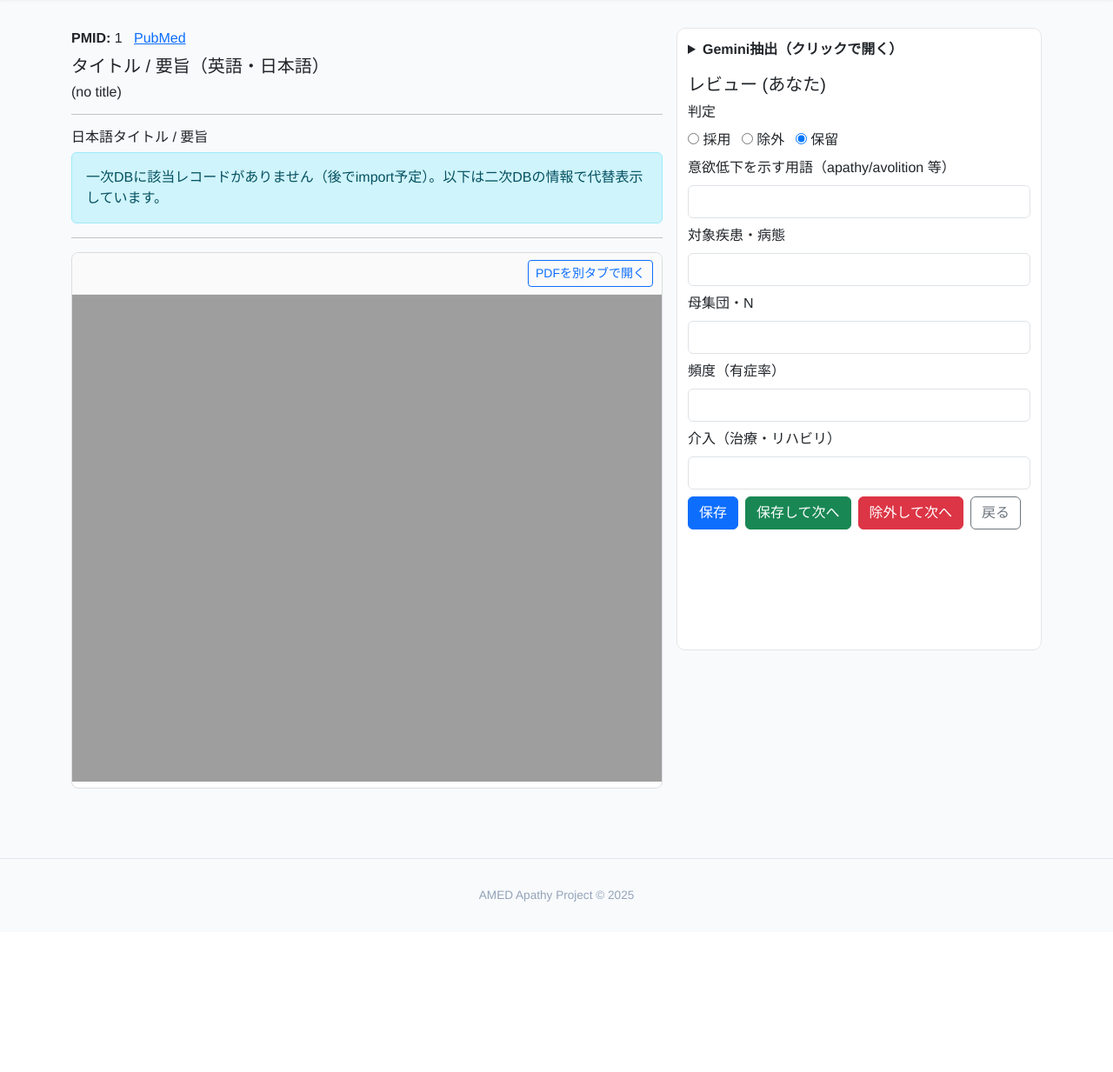
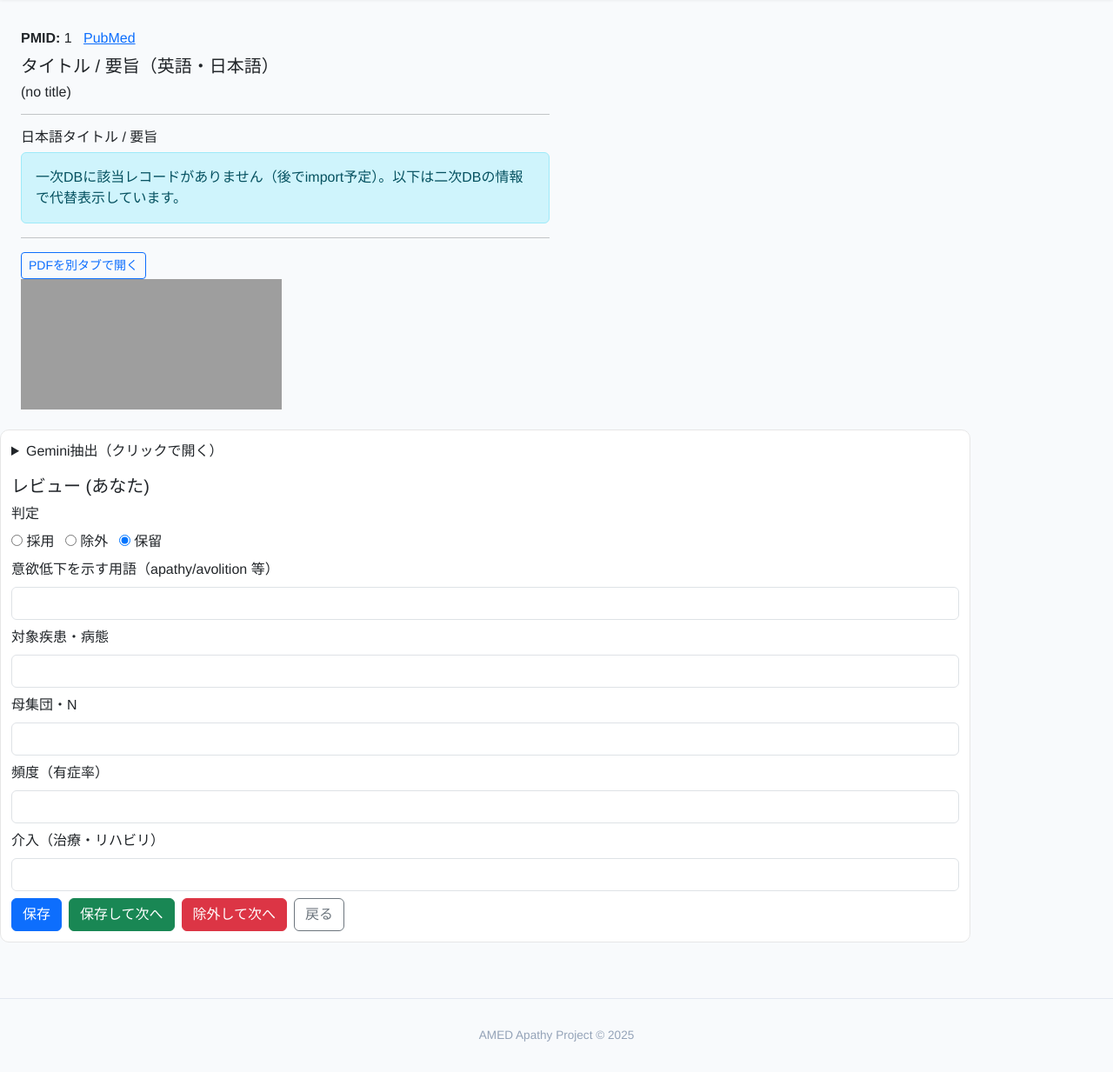
Before and after one commit to kasadera-creator/apathy_screen, a FastAPI app: page /secondary/1/1 in a window 1280 px wide. Shown: the part 66-1299 px from the top of the page at 87% size. Before the commit the page ends 1103 px from the top, so only its background shows below. Run offline with FastAPI, Linux system fonts and the light colour scheme; the visitor is signed in with stand-in values (Sample User, id 1); data comes from the database, SQL or seed files in the repository; data that the repository does not hold is empty.

Commit message:
２次スクリーニング表示修正

```diff
--- a/app/main.py
+++ b/app/main.py
@@ -356,6 +356,69 @@ def get_scale_article_safe(session: Session, article_id: int) -> Optional[Simple
         else:
             data[c] = None
     return SimpleNamespace(**data)
+
+
+def _serialize_article(article) -> Optional[dict]:
+    """
+    ORM Article -> template-safe dict
+    """
+    if not article:
+        return None
+    return {
+        "id": getattr(article, "id", None),
+        "pmid": getattr(article, "pmid", None),
+        "title_en": getattr(article, "title_en", None),
+        "abstract_en": getattr(article, "abstract_en", None),
+        "title_ja": getattr(article, "title_ja", None),
+        "abstract_ja": getattr(article, "abstract_ja", None),
+        "doi": getattr(article, "doi", None),
+        "year": getattr(article, "year", None),
+    }
+
+
+def _serialize_secondary(secondary) -> Optional[dict]:
+    if not secondary:
+        return None
+    return {
+        "pmid": getattr(secondary, "pmid", None),
+        "is_physical": bool(getattr(secondary, "is_physical", False)),
+        "is_brain": bool(getattr(secondary, "is_brain", False)),
+        "is_psycho": bool(getattr(secondary, "is_psycho", False)),
+        "is_drug": bool(getattr(secondary, "is_drug", False)),
+        "pdf_exists": bool(getattr(secondary, "pdf_exists", False)),
+    }
+
+
+def _serialize_auto(auto) -> Optional[dict]:
+    if not auto:
+        return None
+    return {
+        "pmid": getattr(auto, "pmid", None),
+        "auto_target_condition": getattr(auto, "auto_target_condition", None),
+        "auto_apathy_terms": getattr(auto, "auto_apathy_terms", None),
+        "auto_population_N": getattr(auto, "auto_population_N", None),
+        "auto_prevalence": getattr(auto, "auto_prevalence", None),
+        "auto_intervention": getattr(auto, "auto_intervention", None),
+        "auto_confidence": getattr(auto, "auto_confidence", None),
+        "needs_review": getattr(auto, "needs_review", False),
+    }
+
+
+def _serialize_review(review) -> Optional[dict]:
+    if not review:
+        return None
+    return {
+        "pmid": getattr(review, "pmid", None),
+        "group": getattr(review, "group", None),
+        "reviewer_id": getattr(review, "reviewer_id", None),
+        "decision": getattr(review, "decision", None),
+        "final_apathy_terms": getattr(review, "final_apathy_terms", None),
+        "final_target_condition": getattr(review, "final_target_condition", None),
+        "final_population_n": getattr(review, "final_population_n", None),
+        "final_prevalence": getattr(review, "final_prevalence", None),
+        "final_intervention": getattr(review, "final_intervention", None),
+        "comment": getattr(review, "comment", None),
+    }
 
 def check_group_status(session: Session, group_no: int, mode: str = "disease"):
     """
@@ -1773,7 +1836,11 @@ def secondary_review_page(request: Request, group: str, pmid: int):
         if pdf_dir:
             pdf_path = Path(pdf_dir) / f"{pmid}.pdf"
             pdf_available = pdf_path.exists()
-
+        # Serialize ORM objects to plain dicts for template safety (avoid DetachedInstanceError)
+        article = _serialize_article(article)
+        secondary = _serialize_secondary(secondary)
+        auto = _serialize_auto(auto)
+        review = _serialize_review(review)
     return templates.TemplateResponse("secondary_review.html", {
         "request": request,
         "username": user.username,
--- a/templates/secondary_review.html
+++ b/templates/secondary_review.html
@@ -3,7 +3,8 @@
 {% block title %}二次レビュー - {{ pmid }}{% endblock %}
 
 {% block content %}
-<div class="review-layout">
+<div class="review-layout-full">
+  <div class="review-layout">
   <div class="review-left">
     <div class="mb-2">
       <strong>PMID: </strong>{{ pmid }}
@@ -68,6 +69,7 @@
       {% endif %}
     </div>
   </div>
+</div>
 
   <div class="review-right">
     <details class="gemini-box" {% if auto and auto.needs_review %}open{% endif %}>
@@ -149,23 +151,29 @@
 </div>
 
 <style>
-/* ===== Two-pane layout ===== */
+/* ===== full width wrapper ===== */
+.review-layout-full{
+  width: 100%;
+  margin-left: calc(-1 * (100vw - 100%)/2);
+  margin-right: calc(-1 * (100vw - 100%)/2);
+}
+
+/* ===== two-pane layout ===== */
 .review-layout{
   display: grid;
-  grid-template-columns: minmax(0, 1fr) 420px;
-  gap: 16px;
+  grid-template-columns: minmax(0, 1fr) 440px;
+  gap: 20px;
+  padding: 0 24px;
 }
 
-/* Left: article */
 .review-left{
   min-width: 0;
 }
 
-/* Right: sticky input */
 .review-right{
   position: sticky;
-  top: 72px; /* navbar height */
-  max-height: calc(100vh - 84px);
+  top: 88px; /* navbar + margin */
+  max-height: calc(100vh - 104px);
   overflow-y: auto;
 
   border: 1px solid #e6e6e6;
@@ -174,10 +182,11 @@
   padding: 12px;
 }
 
-/* Mobile: single column */
+/* Mobile */
 @media (max-width: 991px){
   .review-layout{
     grid-template-columns: 1fr;
+    padding: 0 12px;
   }
   .review-right{
     position: static;
@@ -185,18 +194,6 @@
     overflow: visible;
   }
 }
-
-/* PDF panel (そのまま) */
-.pdf-panel { border:1px solid #ddd; border-radius:8px; overflow:hidden; background:#fff; }
-.pdf-panel__toolbar { display:flex; justify-content:flex-end; padding:8px 10px; border-bottom:1px solid #eee; background:#fafafa; }
-.pdf-panel__iframe { width:100%; height:70vh; border:0; }
-@media (max-width:767px) { .pdf-panel__iframe { height:60vh; } }
-
-/* Gemini */
-details.gemini-box > summary{
-  cursor:pointer;
-  font-weight:600;
-}
 </style>
 
 {% endblock %}
```
